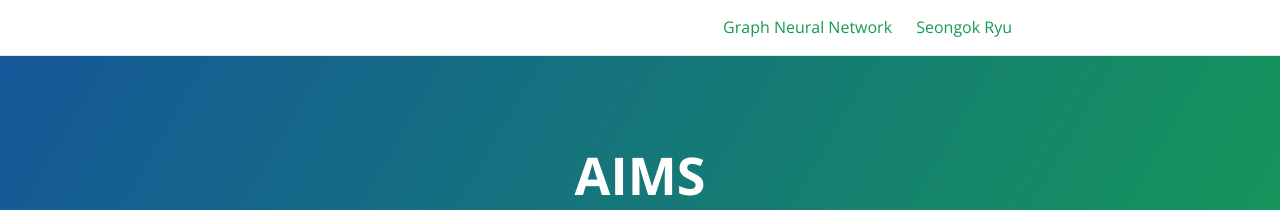
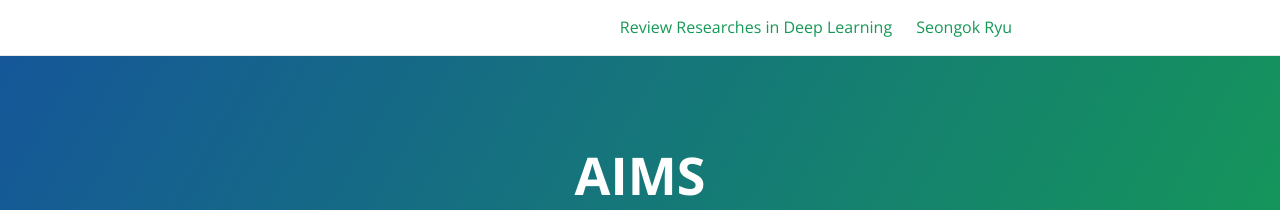
Before and after one commit to SeongokRyu/seongokryu.github.io, a Jekyll site: the page built from index.md, in a window 1280 px wide. Shown: the top 210 px of the page. Built offline with Jekyll 4.4.1, drawn with Linux system fonts in a browser that asks for light colours.

Commit message:
Update BLOG.md

```diff
--- a/BLOG.md
+++ b/BLOG.md
@@ -1,7 +1,7 @@
 ---
 layout: page
-title: Graph Neural Network
-tagline: Review resarches in deep learning
+title: Review Researches in Deep Learning
+tagline:
 ---
 
 [Go to the Home Page]({{ site.url }}{{ site.baseurl }})
```
